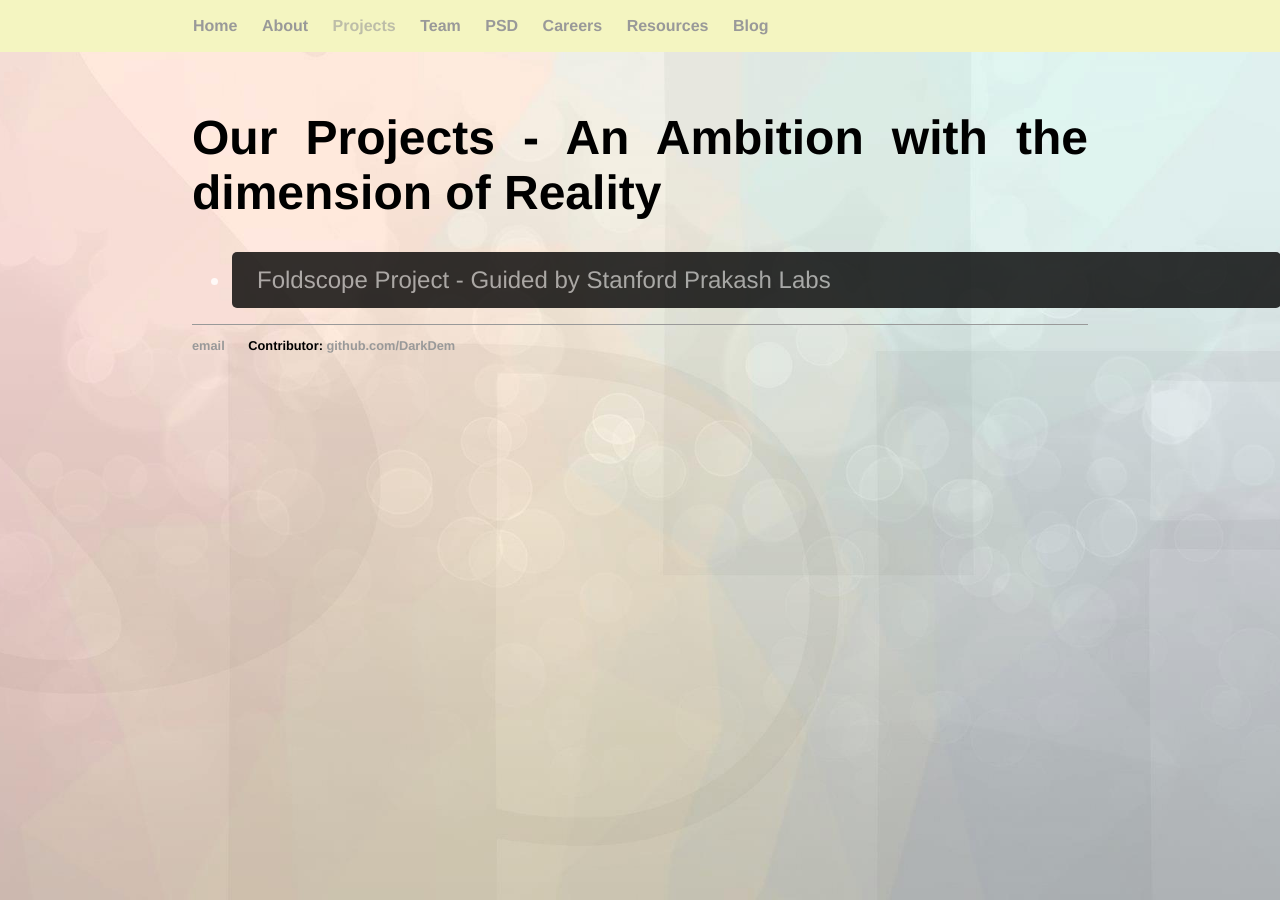
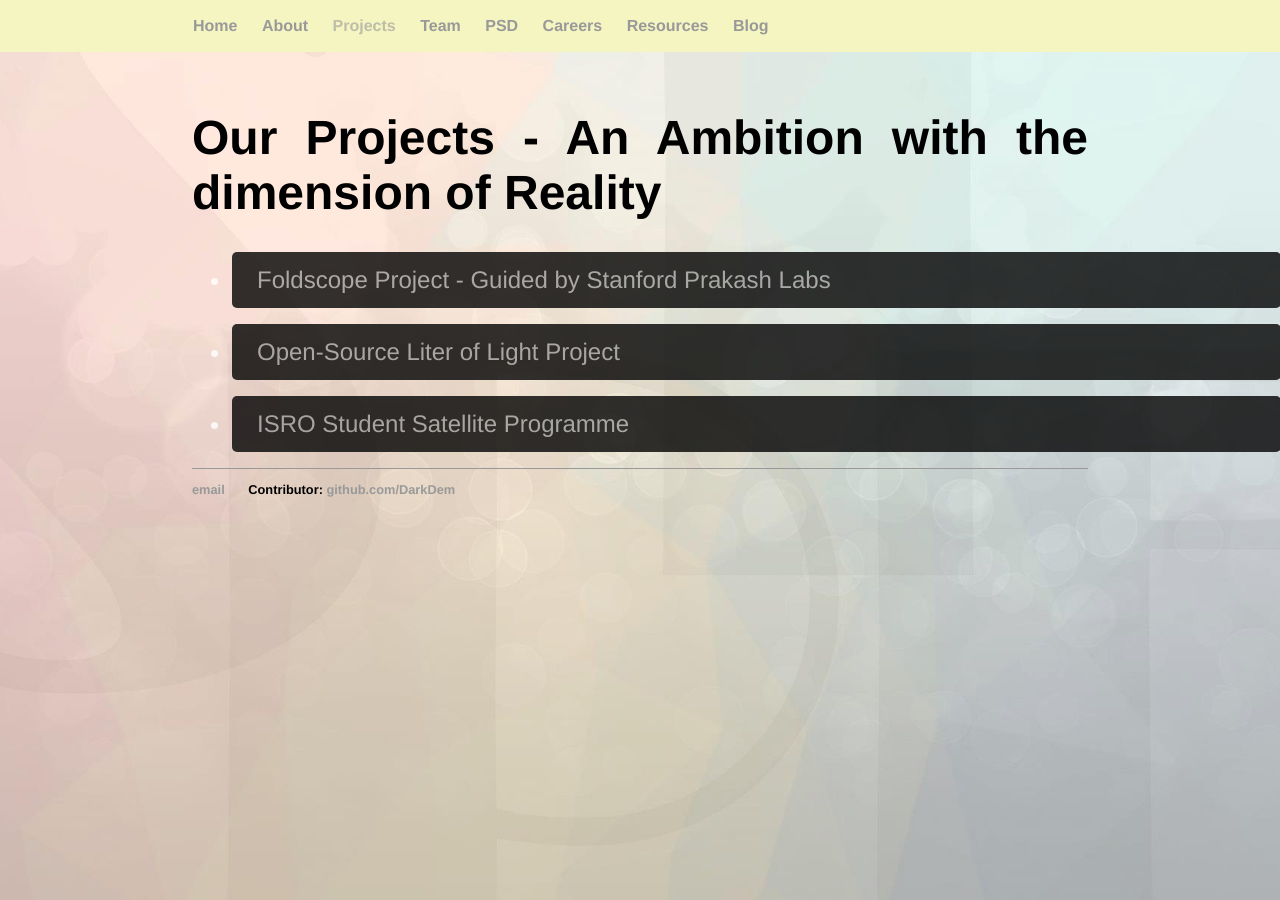
Before and after one commit to spietichapter/home, a Jekyll site: the page built from projects/index.html, in a window 1280 px wide. Built offline with Jekyll 4.4.1, drawn with Linux system fonts in a browser that asks for light colours.

```diff
--- a/projects/index.html
+++ b/projects/index.html
@@ -15,15 +15,22 @@ title: SPIETI - Projects
    <img src="../cssfiles/images/foldscope.jpg" alt="Foldscope" style="width:600px;height:350px;">
     </div>
 <p>A Foldscope is an optical microscope that can be assembled from simple components, including a sheet of paper and a lens.
-  It was developed by <b>Manu Prakash of Stanford University</b> and designed to cost less than US$1 to build.
+  It was developed by <b>Manu Prakash of Stanford University</b> and designed to cost less than US$1 to build. </p>
 
-      <p>
-  It is part of the <b>"frugal science"</b> movement which aims to make cheap and easy tools available for scientific use in the developing
+ <p>It is part of the <b>"frugal science"</b> movement which aims to make cheap and easy tools available for
+   scientific use in the developing
   world.</p>
 
   <p>
-The basic principle of using a small spherical lens held close to the eye dates back to <b>Antonie van Leeuwenhoek</b>, who was the first to see single-celled organisms using such a lens held in a device of his own design. It is essentially an optical microscope that can be assembled from a punched sheet of cardstock, a spherical glass lens, a light emitting diode and a diffuser panel, along with a watch battery that powers the LED. Once assembled, the Foldscope is about the size of a bookmark. The Foldscope weighs 8 grams and comes in a kit with multiple lenses that provide magnification from 140X to 2,000X. The kit also includes magnets that can be stuck onto the Foldscope to attach it to a smartphone, allowing the user to take pictures of the magnification.
-The project was funded by several organisations including the Bill & Melinda Gates Foundation, which gave a grant of US $100,000 for research in November 2012. </p>
+The basic principle of using a small spherical lens held close to the eye dates back to <b>Antonie van Leeuwenhoek</b>, who
+    was the first to see single-celled organisms using such a lens held in a device of his own design. It is essentially an
+    optical microscope that can be assembled from a punched sheet of cardstock, a spherical glass lens, a light emitting diode and
+    a diffuser panel, along with a watch battery that powers the LED. Once assembled, the Foldscope is about the size of a bookmark.
+    The Foldscope weighs 8 grams and comes in a kit with multiple lenses that provide magnification from 140X to 2,000X. The kit
+    also includes magnets that can be stuck onto the Foldscope to attach it to a smartphone, allowing the user to take pictures of
+    the magnification.
+The project was funded by several organisations including the Bill & Melinda Gates Foundation, which gave a grant of US $100,000
+    for research in November 2012. </p>
 
   <h2>What we plan to do - </h2>
     <div style="text-align:center">
@@ -31,6 +38,7 @@ The project was funded by several organisations including the Bill & Melinda Gat
     </div>
 <p>We have already finished assembling the foldscope and have started looking at different things such as human blood, leaves and mosquitoes, through it. We are keen to capture microscopic images of a wide array of objects. We will share these images with the international online Foldscope committee named Foldscope Explore. We have also planned to host an exhibition titled ‘’Life Under a microscope”, where all the photos taken by us will be put up on display for the public and especially school students. We will try to make the exhibition interactive by including videos of living cells and organising a fun “Identify the image” contest.
 In the future, we have plans to distribute Foldscopes across schools which cannot afford a traditional microscope. </p>
+  </div>
   <ul>
   <li class=styleme><a href="#details1" onclick="upContent1();">Open-Source Liter of Light Project</a></li>
   </ul>
```
